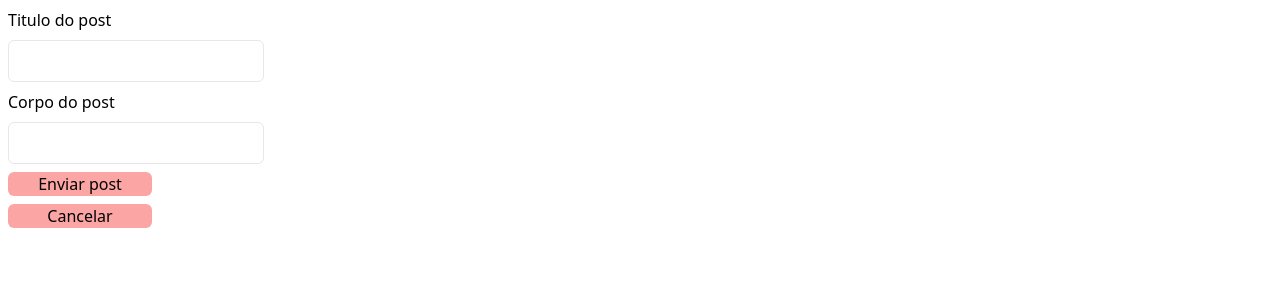
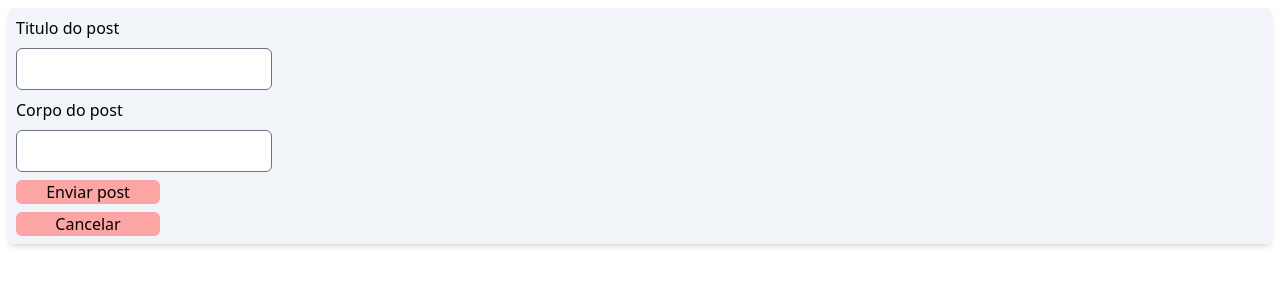
Before and after one commit to jvmatias/Gittestes, a React (Vite) app: page /addPost in a window 1280 px wide. Shown: the top 300 px of the page. Built offline with nearby package versions, Linux system fonts and the light colour scheme.

Commit message:
muitas coisas

```diff
--- a/src/App.tsx
+++ b/src/App.tsx
@@ -15,6 +15,7 @@ const App: React.FC = () => {
   const [openModal, setOpenModal] = useState(false);
   const [post, setPost] = useState("");
   const [body, setBody] = useState("");
+  const [screenY, setScreenY] = useState(0);
 
   const editPost = (id: number) => {
     const postMap = data?.map((post) => {
@@ -23,34 +24,52 @@ const App: React.FC = () => {
     return postMap;
   };
 
+  const pickClick = (e: any) => {
+    console.log(e);
+    if (e.target.value === "editarpost") {
+      e.pageY > 2000 ? setScreenY(e.pageY / 1.1) : setScreenY(e.pageY);
+    }
+  };
   return (
-    <div className="grid">
+    <div className="grid grid-cols-1">
       <div className="flex justify-between m-2">
         <h2>Blog Post</h2>
         <button
-          className="bg-red-300 rounded-md w-32 hover:bg-red-400 cursor-pointer "
+          className="bg-red-300 rounded-md w-32 hover:bg-red-400 cursor-pointer  shadow-md"
           onClick={() => navigate("/addPost")}
         >
           Add New Post
         </button>
       </div>
-      <div>
+      <div
+        onClick={(e) => pickClick(e)}
+        className="grid grid-cols-1 sm:grid-cols-2 lg:grid-cols-3 xl:grid-cols-4 p-2 gap-2 sm:p-3 sm:gap-3 lg:p-4 lg:gap-4 xl:p-5 xl:gap-5"
+      >
         {openModal && (
           <div
-            className="absolute top-1/2 -translate-y-2/4
-          right-1/2 translate-x-2/4 bg-slate-500 w-[300px] min-h-[300px] z-10 rounded-md flex flex-col p-3 gap-3 "
+            className={`absolute -translate-y-2/4
+          right-1/2 translate-x-2/4 bg-slate-500 w-[300px] -h-[300px] sm:w-[550px] min-h-[350px] z-10 rounded-md flex flex-col p-3 gap-3 shadow-2xl drop-shadow-xl`}
+            style={{
+              top: `${screenY}px`,
+            }}
           >
-            <p>Editar usuario</p>
-            <label htmlFor="name">Titulo do post</label>
+            <p className="text-white">Editar usuario</p>
+            <label className="text-white" htmlFor="name">
+              Titulo do post
+            </label>
             <textarea
               name="name"
               value={post}
+              onChange={(e) => setPost(e.target.value)}
               className="bg-slate-400 p-2 border h-20 rounded-md"
             />
-            <label htmlFor="email">Corpo do post</label>
+            <label className="text-white" htmlFor="email">
+              Corpo do post
+            </label>
             <textarea
               name="email"
               value={body}
+              onChange={(e) => setBody(e.target.value)}
               className="bg-slate-400 p-2 border h-20 rounded-md"
             />
 
@@ -69,16 +88,18 @@ const App: React.FC = () => {
             </div>
           </div>
         )}
-        {data?.slice(0, 5).map((post) => {
+        {data?.slice(0, 16).map((post) => {
           return (
             <div
-              className="relative grid grid-cols-1 bg-slate-200 m-2 p-2 rounded-md"
+              className={`relative grid p-[inherit] gap-[inherit] bg-slate-100 rounded-md shadow-md
+                ${openModal ? "blur-sm" : "blur-none"}`}
               key={post.id}
             >
-              <span>Titulo: {post.title}</span>
-              <span>email: {post.body}</span>
+              <h2 className="text-xl first-letter:uppercase"> {post.title}</h2>
+              <p className="first-letter:uppercase"> {post.body}</p>
               <button
-                className="bg-red-300 rounded-md w-36 justify-self-end"
+                className="bg-red-300 rounded-md h-9 w-24 justify-self-end hover:bg-red-500 shadow-md"
+                value="editarpost"
                 onClick={() => {
                   editPost(post.id);
                   setOpenModal(true);
--- a/src/Pages/NewPost.tsx
+++ b/src/Pages/NewPost.tsx
@@ -14,23 +14,17 @@ const addPost: React.FC = () => {
     body: "",
   });
   const [status, setStatus] = useState(false);
-  const [error, setError] = useState(false);
+  const [isSubmitted, setIsSubmitted] = useState(false);
 
   const handleSubmit = async (e: React.FormEvent) => {
     e.preventDefault();
-
+    setIsSubmitted(true);
     try {
-      if (newPost.title || newPost.body !== "") {
+      if (newPost.title && newPost.body !== "") {
         const response = await postFetcher("/posts", newPost);
-
         if (response.status === 201) {
           setStatus(true);
-          setError(false);
         }
-
-        console.log(response);
-      } else {
-        setError(true);
       }
     } catch (error) {
       console.error(error);
@@ -38,28 +32,44 @@ const addPost: React.FC = () => {
   };
 
   return (
-    <div className="">
-      <form onSubmit={handleSubmit} className="flex flex-col gap-2 m-2">
+    <div className="bg-slate-100 gap-2 m-2 p-2 rounded-md shadow-md">
+      <form onSubmit={handleSubmit} className="flex flex-col gap-2 ">
         <label htmlFor="name">Titulo do post</label>
         <input
           name="name"
           onChange={(e) => setNewPost({ ...newPost, title: e.target.value })}
-          className="p-2 border w-64 rounded-md"
+          placeholder=" "
+          className={`p-2 w-64 border rounded-md focus:ring-2
+            ${
+              isSubmitted && newPost.title.trim() === ""
+                ? "border-red-500 focus:outline-red-500"
+                : "border-gray-500 focus:outline-blue-500"
+            }`}
         />
+        {isSubmitted && newPost.title.trim() === "" && (
+          <span className="text-red-500">Preencha o formulario</span>
+        )}
         <label htmlFor="email">Corpo do post</label>
         <input
           name="email"
           onChange={(e) => setNewPost({ ...newPost, body: e.target.value })}
-          className="p-2 border w-64 rounded-md"
+          className={`p-2 border w-64 rounded-md ${
+            isSubmitted && newPost.body.trim() === ""
+              ? "border-red-500 focus:outline-red-500"
+              : "border-gray-500 focus:outline-blue-500"
+          }`}
           defaultValue=""
         />
+        {isSubmitted && newPost.title.trim() === "" && (
+          <span className="text-red-500">Preencha o formulario</span>
+        )}
         <input
-          className="bg-red-300 rounded-md w-36 justify-self-end"
+          className="bg-red-300 rounded-md w-36 justify-self-end hover:bg-red-500"
           type="submit"
           value="Enviar post"
         />
         <button
-          className="bg-red-300 rounded-md w-36 justify-self-end"
+          className="bg-red-300 rounded-md w-36 justify-self-end hover:bg-red-500"
           onClick={() => navigate("/")}
         >
           Cancelar
@@ -68,7 +78,6 @@ const addPost: React.FC = () => {
       {status && (
         <span className="text-green-600">Post enviado com sucesso</span>
       )}
-      {error && <span className="text-red-600">Erro</span>}
     </div>
   );
 };
```
